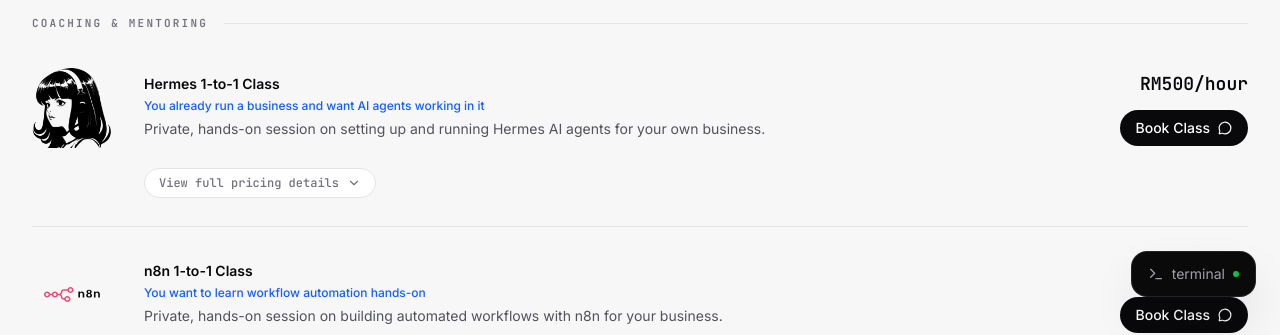
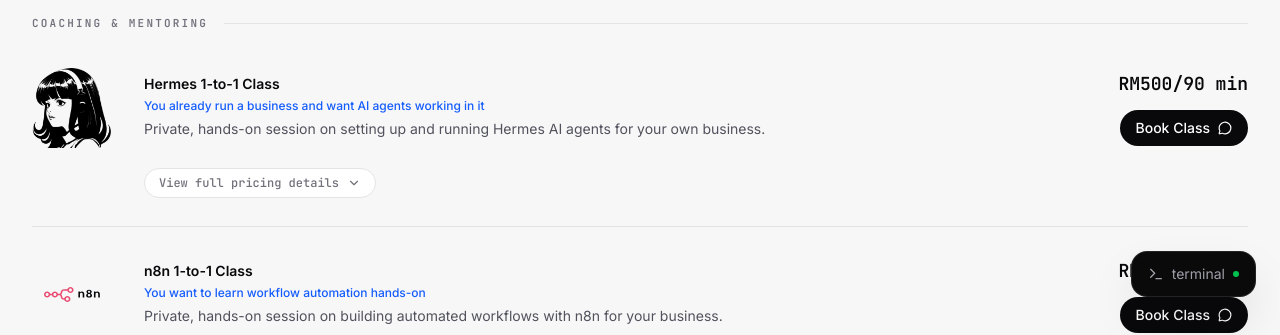
Before and after one commit to yusufsuhair/yusufsuhair-web, a Next.js app: page /services in a window 1280 px wide. Shown: the part 479-814 px from the top of the page. Built offline with nearby package versions, Linux system fonts and the light colour scheme.

Commit message:
fix: update Hermes and n8n class pricing to RM500/90 min

```diff
--- a/components/ServicesWidget.tsx
+++ b/components/ServicesWidget.tsx
@@ -96,7 +96,7 @@
       {
         name: "AI Agent Coaching",
         price: "RM500",
-        priceCadence: "/hour",
+        priceCadence: "/90 min",
         bestFor: "Developers, business owners, or teams who want to learn how to build and use AI Agents.",
         items: [
           "Hermes AI",
@@ -114,7 +114,7 @@
           "Troubleshooting & Q&A",
         ],
         note: "You learn. You build. I guide.",
-        ctaMessage: "Hi Yusuf, I'm interested in AI Agent Coaching (RM500/hour). Can you share more details?",
+        ctaMessage: "Hi Yusuf, I'm interested in AI Agent Coaching (RM500/90 min). Can you share more details?",
       },
     ],
   },
@@ -127,7 +127,7 @@
       {
         name: "n8n 1-to-1 Coaching",
         price: "RM500",
-        priceCadence: "/hour",
+        priceCadence: "/90 min",
         bestFor: "Developers, business owners, or teams who want to automate business workflows with n8n.",
         items: [
           "Workflow Design & Building",
@@ -143,7 +143,7 @@
           "Troubleshooting & Q&A",
         ],
         note: "You learn. You build. I guide.",
-        ctaMessage: "Hi Yusuf, I'm interested in n8n 1-to-1 Coaching (RM500/hour). Can you share more details?",
+        ctaMessage: "Hi Yusuf, I'm interested in n8n 1-to-1 Coaching (RM500/90 min). Can you share more details?",
       },
     ],
   },
@@ -376,11 +376,11 @@
     title: "Hermes 1-to-1 Class",
     qualifier: "You already run a business and want AI agents working in it",
     description: "Private, hands-on session on setting up and running Hermes AI agents for your own business.",
-    price: "RM500/hour",
+    price: "RM500/90 min",
     renderIcon: () => (
       <img src="/hermes-logo.png" alt="Hermes AI" className="w-full h-full border-0 bg-transparent object-contain" />
     ),
-    cta: { label: "Book Class", href: waLink("Hi Yusuf, I'm interested in the Hermes 1-to-1 Class (RM500/hour). Can you share more details?"), Icon: MessageCircle },
+    cta: { label: "Book Class", href: waLink("Hi Yusuf, I'm interested in the Hermes 1-to-1 Class (RM500/90 min). Can you share more details?"), Icon: MessageCircle },
     details: <PricingDetails groups={hermesPricingSheet} />,
   },
   {
@@ -389,11 +389,11 @@
     title: "n8n 1-to-1 Class",
     qualifier: "You want to learn workflow automation hands-on",
     description: "Private, hands-on session on building automated workflows with n8n for your business.",
-    price: "RM500/hour",
+    price: "RM500/90 min",
     renderIcon: () => (
       <img src="/n8n.svg" alt="n8n" className="w-12 h-12 md:w-14 md:h-14 object-contain" />
     ),
-    cta: { label: "Book Class", href: waLink("Hi Yusuf, I'm interested in the n8n 1-to-1 Class (RM500/hour). Can you share more details?"), Icon: MessageCircle },
+    cta: { label: "Book Class", href: waLink("Hi Yusuf, I'm interested in the n8n 1-to-1 Class (RM500/90 min). Can you share more details?"), Icon: MessageCircle },
     details: <PricingDetails groups={n8nPricingSheet} />,
   },
 ];
```
